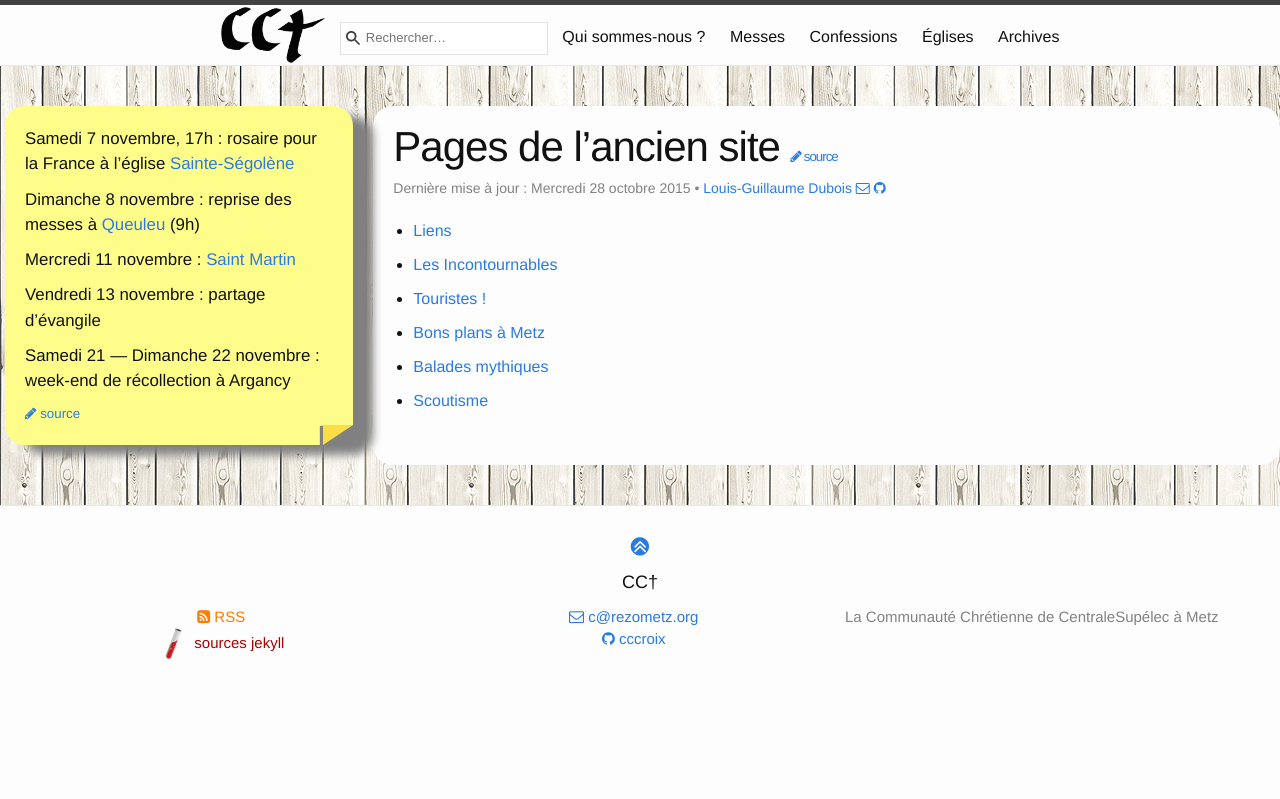
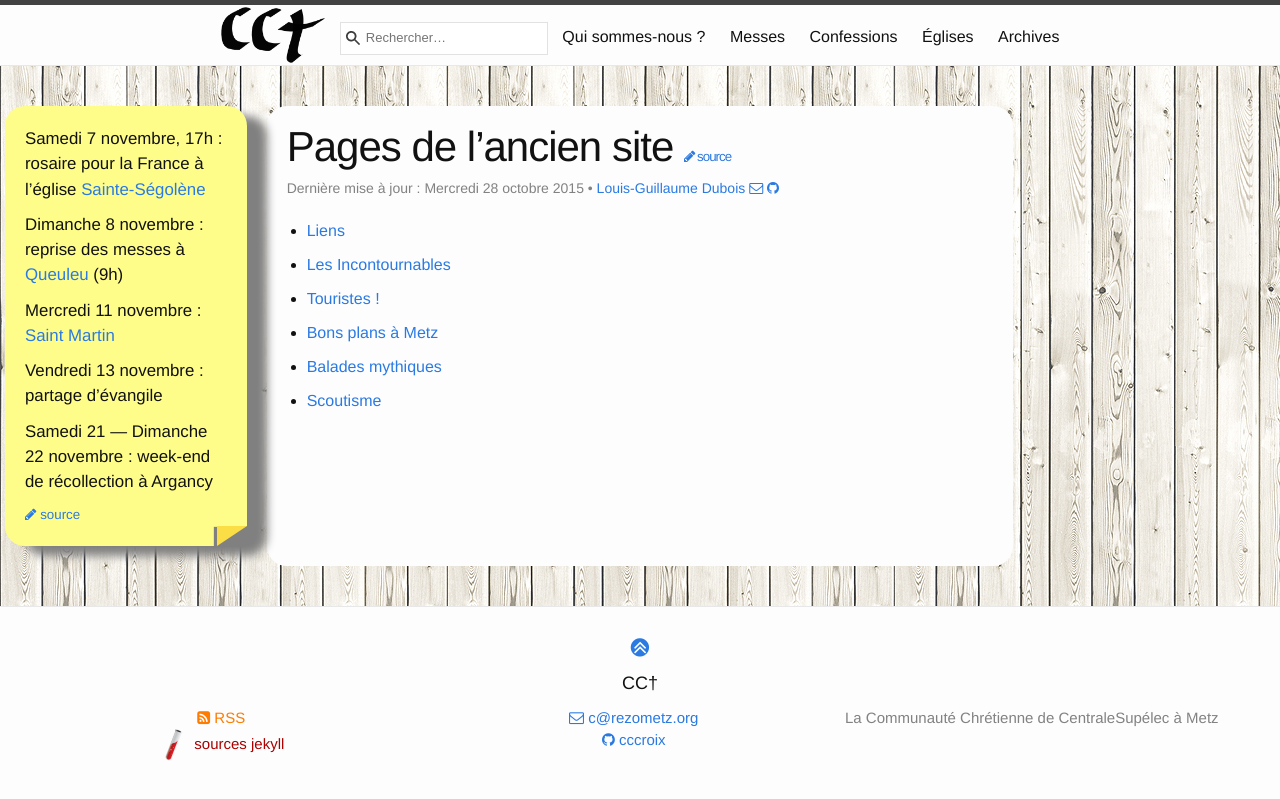
Before and after one commit to cccroix/cccroix.github.io, a Jekyll site: the page built from wpimport.md, in a window 1280 px wide. Shown: the top 799 px of the page. Built offline with Jekyll 4.4.1, drawn with Linux system fonts in a browser that asks for light colours.

```diff
--- a/_layouts/two_cols.html
+++ b/_layouts/two_cols.html
@@ -2,7 +2,7 @@
 layout: default
 ---
 <div class="pure-g">
-  <div class="pure-u-1 pure-u-sm-1 pure-u-md-7-24">
+  <div class="pure-u-1 pure-u-sm-1 pure-u-md-5-24">
     <div class="padding-notes">
       {% include blocnote.html %}
     </div>
@@ -45,10 +45,16 @@
     {% endcomment %}
   </div><!-- pure-u-1-5 -->
 
-  <div class="pure-u-1 pure-u-sm-1 pure-u-md-17-24 main">
+  <div class="pure-u-1 pure-u-sm-1 pure-u-md-14-24 main">
     <div class="padding">
       {{ content }}
     </div>
   </div><!-- pure-u-4-5 -->
 
+  <div class="pure-u-1 pure-u-sm-1 pure-u-md-5-24">
+    <div class="padding">
+      {% comment %}TODO{% endcomment %}
+    </div>
+  </div><!-- pure-u-4-5 -->
+
 </div><!-- pure-g -->
```
